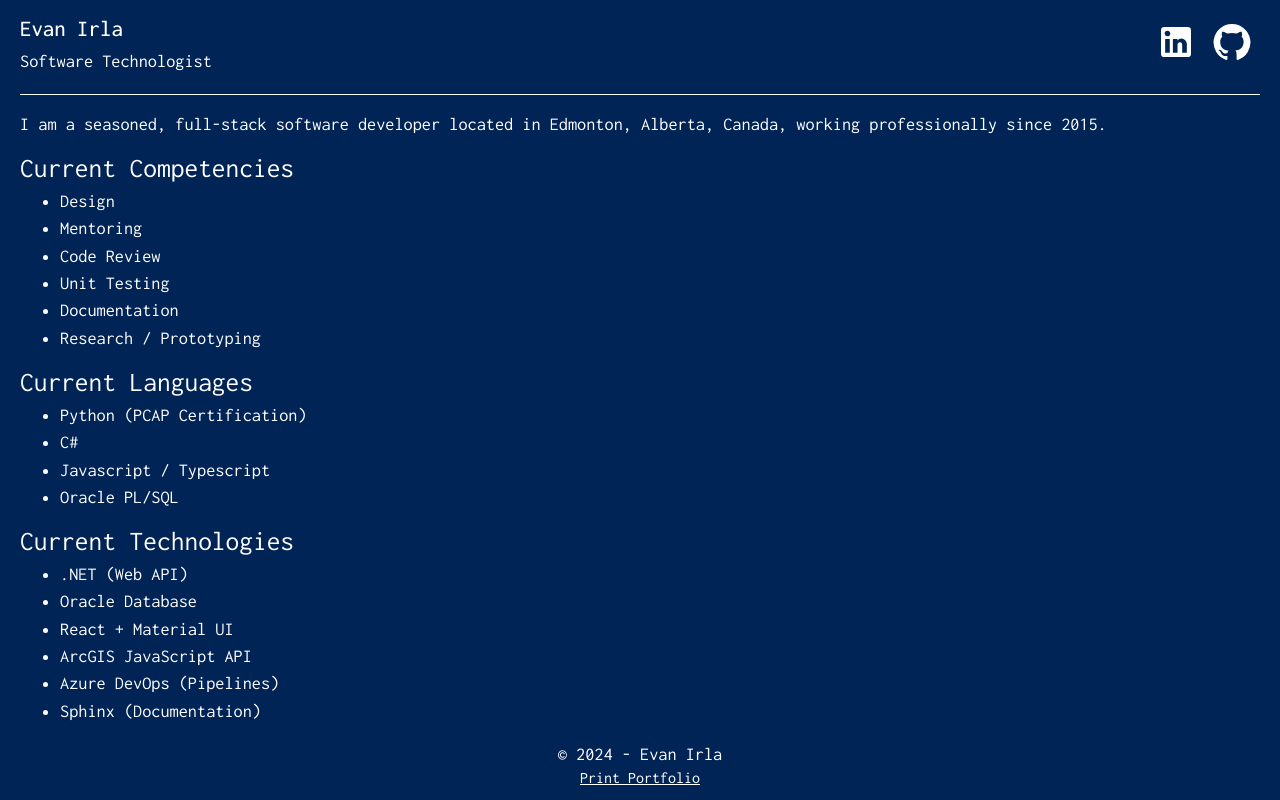
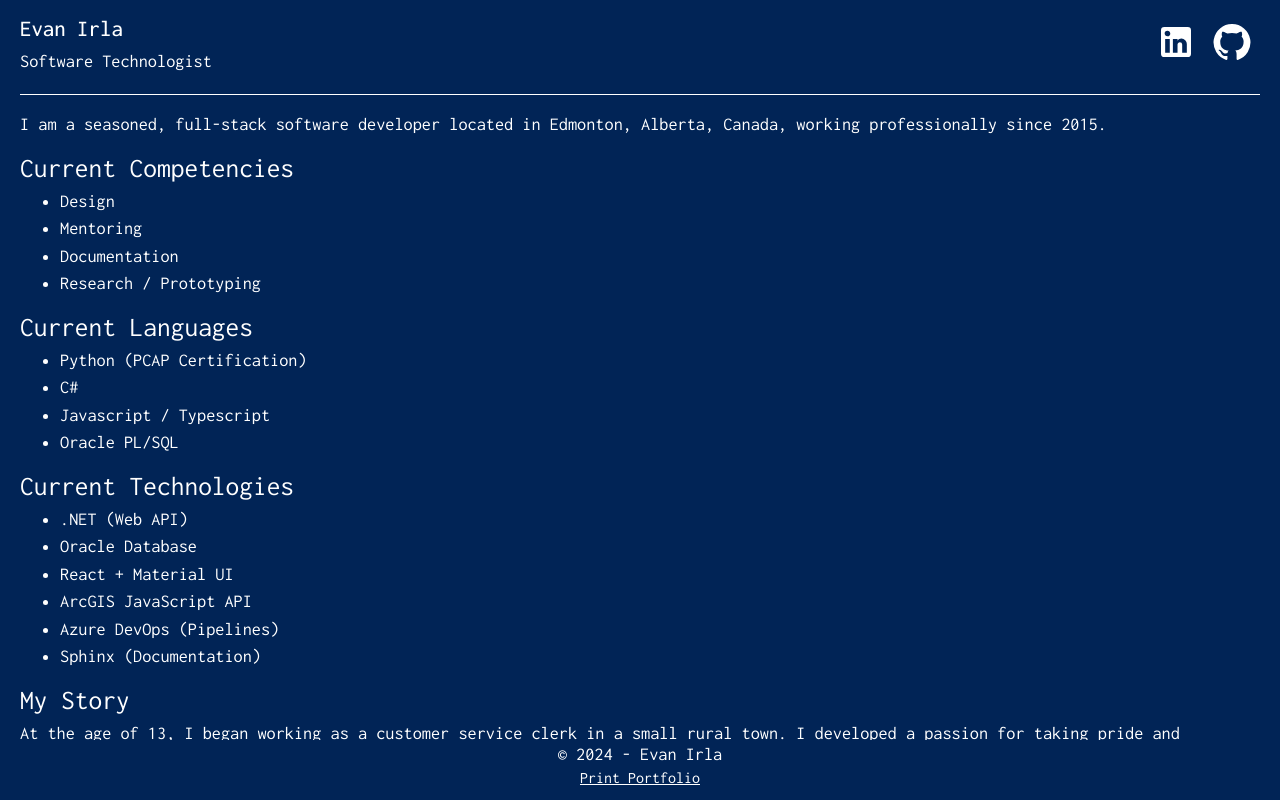
Before and after one commit to evanirla/website, a React (Create React App) app: page / in a window 1280 px wide. Built offline with nearby package versions, Linux system fonts and the light colour scheme.

Commit message:
remove accidental updates

```diff
--- a/src/App.tsx
+++ b/src/App.tsx
@@ -42,8 +42,6 @@ function App() {
               <ul>
                 <li>Design</li>
                 <li>Mentoring</li>
-                <li>Code Review</li>
-                <li>Unit Testing</li>
                 <li>Documentation</li>
                 <li>Research / Prototyping</li>
               </ul>
```
